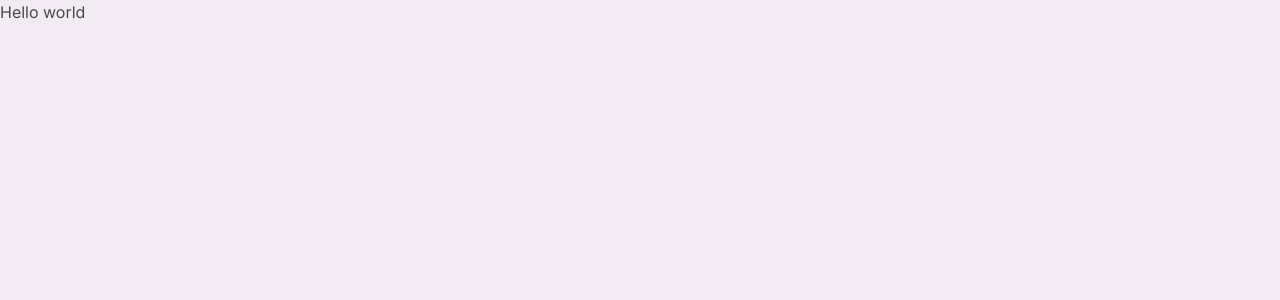
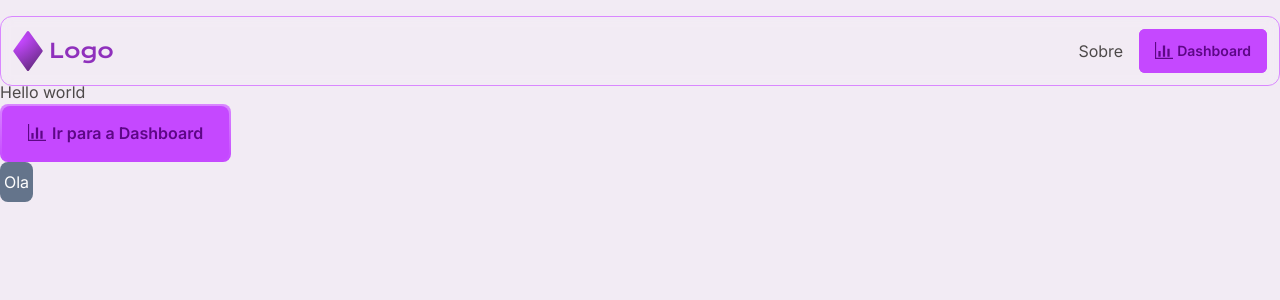
Before and after one commit to PietroRhyan/frontend-test, a Next.js app: page / in a window 1280 px wide. Shown: the top 300 px of the page. Built offline with nearby package versions, Linux system fonts and the light colour scheme.

Commit message:
feat: add navbar

```diff
--- a/package.json
+++ b/package.json
@@ -9,9 +9,11 @@
     "lint": "next lint"
   },
   "dependencies": {
+    "eslint-plugin-tailwindcss": "^3.13.0",
     "next": "13.5.4",
     "react": "^18",
-    "react-dom": "^18"
+    "react-dom": "^18",
+    "react-icons": "^4.12.0"
   },
   "devDependencies": {
     "@rocketseat/eslint-config": "^2.1.0",
@@ -22,6 +24,7 @@
     "eslint": "^8",
     "eslint-config-next": "13.5.4",
     "postcss": "^8",
+    "tailwind-variants": "^0.1.18",
     "tailwindcss": "^3",
     "typescript": "^5"
   }
--- a/src/app/layout.tsx
+++ b/src/app/layout.tsx
@@ -1,16 +1,26 @@
+import { Navbar } from '@/components/Navbar'
 import '../styles/globals.css'
 import type { Metadata } from 'next'
+// eslint-disable-next-line camelcase
 import { Inter, Space_Grotesk, Krona_One } from 'next/font/google'
 
-const inter = Inter({ subsets: ['latin'], variable: '--font-inter'})
-const krona = Krona_One({ subsets: ['latin'], variable: '--font-krona', weight: '400' })
-const grotesk = Space_Grotesk({ subsets: ['latin'], variable: '--font-grotesk', weight: '700' })
+const inter = Inter({ subsets: ['latin'], variable: '--font-inter' })
+const krona = Krona_One({
+  subsets: ['latin'],
+  variable: '--font-krona',
+  weight: '400',
+})
+const grotesk = Space_Grotesk({
+  subsets: ['latin'],
+  variable: '--font-grotesk',
+  weight: '700',
+})
 
 export const metadata: Metadata = {
   title: 'Looplex Front Test',
   description: 'This website is a test for Frontend Developer at Looplex',
-  authors: [{ name: "Pietro Rhyan", url: "https://github.com/PietroRhyan" }],
-  keywords: ["nextjs", "react", "typescript"],
+  authors: [{ name: 'Pietro Rhyan', url: 'https://github.com/PietroRhyan' }],
+  keywords: ['nextjs', 'react', 'typescript'],
   icons: {
     icon: '/favicon.svg',
     shortcut: '/favicon.svg',
@@ -25,7 +35,12 @@ export default function RootLayout({
 }) {
   return (
     <html lang="en">
-      <body className={`${inter.className} ${krona.variable} ${grotesk.variable}`}>{children}</body>
+      <body
+        className={`${inter.className} ${krona.variable} ${grotesk.variable}`}
+      >
+        <Navbar />
+        {children}
+      </body>
     </html>
   )
 }
--- a/src/app/page.tsx
+++ b/src/app/page.tsx
@@ -1,7 +1,19 @@
+import { DashboardButton } from '@/components/DashboardButton'
+
 export default function Home() {
   return (
-    <div>
-      <h1 className="">Hello world</h1>
-    </div>
+    <main className="mx-auto max-w-7xl">
+      <section className="mt-10">
+        <h1 className="pt-10">Hello world</h1>
+        <DashboardButton
+          title="Ir para a Dashboard"
+          buttonStyle="big"
+          hasIcon
+        />
+        <div className="w-fit rounded-lg bg-slate-500 px-1 py-2 text-white hover:bg-opacity-80 ">
+          Ola
+        </div>
+      </section>
+    </main>
   )
 }
--- /dev/null
+++ b/src/components/DashboardButton/index.tsx
@@ -0,0 +1,45 @@
+import { GoGraph } from 'react-icons/go'
+import { VariantProps, tv } from 'tailwind-variants'
+
+const buttonWrapper = tv({
+  base: 'group flex w-fit items-center justify-center rounded-md bg-purple transition-all duration-200 hover:bg-opacity-80',
+  variants: {
+    wrapperStyle: {
+      small: '',
+      big: 'rounded-lg bg-gradient-to-b from-light-purple to-purple p-[2px]',
+    },
+  },
+})
+
+const button = tv({
+  base: 'flex items-center justify-center bg-purple font-semibold text-dark-purple transition-all duration-200 group-hover:bg-opacity-80 group-hover:text-white',
+  variants: {
+    buttonStyle: {
+      small: 'gap-1 rounded-md px-4 py-3 text-sm',
+      big: 'gap-[6px] rounded-lg px-[26px] py-[15px] text-base',
+    },
+  },
+  defaultVariants: {
+    buttonStyle: 'small',
+  },
+})
+
+interface DashboardButtonProps extends VariantProps<typeof button> {
+  title: string
+  hasIcon?: boolean
+}
+
+export function DashboardButton({
+  title,
+  hasIcon,
+  buttonStyle,
+}: DashboardButtonProps) {
+  return (
+    <div className={buttonWrapper({ wrapperStyle: buttonStyle })}>
+      <button className={button({ buttonStyle })}>
+        {hasIcon ? <GoGraph size={18} /> : null}
+        {title}
+      </button>
+    </div>
+  )
+}
--- a/src/components/Navbar/index.tsx
+++ b/src/components/Navbar/index.tsx
@@ -0,0 +1,24 @@
+import Image from 'next/image'
+import Link from 'next/link'
+
+import logo from 'public/images/logo.svg'
+import { DashboardButton } from '../DashboardButton'
+
+export function Navbar() {
+  return (
+    <header className="fixed left-1/2 top-4 flex w-full max-w-7xl -translate-x-1/2 items-center justify-between rounded-xl border border-light-purple bg-[#F2EBF450] p-3 backdrop-blur-[6px]">
+      <div className="flex items-center justify-center gap-[6px]">
+        <div>
+          <Image src={logo} alt="Logo Icon" width={30} height={42} />
+        </div>
+
+        <span className="text-krona text-xl text-[#8F30BC]">Logo</span>
+      </div>
+
+      <div className="flex items-center justify-center gap-4">
+        <Link href="#">Sobre</Link>
+        <DashboardButton title="Dashboard" buttonStyle="small" hasIcon />
+      </div>
+    </header>
+  )
+}
--- a/tailwind.config.ts
+++ b/tailwind.config.ts
@@ -1,23 +1,24 @@
 import type { Config } from 'tailwindcss'
 
 const config: Config = {
-  content: [
-    './src/**/*.tsx',
-  ],
+  content: ['./src/**/*.tsx'],
   theme: {
     extend: {
       colors: {
-        bg: "#F2EBF4",
-        "bg-gray": "#E4E4E4",
+        bg: '#F2EBF4',
+        'bg-gray': '#E4E4E4',
 
-        "light-text": "#7A7A7A",
-        text: "#4D4949",
-        "dark-text": "#1E1E1E",
+        'light-text': '#7A7A7A',
+        text: '#4D4949',
+        'dark-text': '#1E1E1E',
 
-        "light-purple": "#D987FF",
-        purple: "#C548FF",
-        "dark-purple": "#5D0786"
-      }
+        'light-purple': '#D987FF',
+        purple: '#C548FF',
+        'dark-purple': '#5D0786',
+      },
+      boxShadow: {
+        thin: '0 4px 10px 0 #00000005, 0 2px 2px 0 #00000015',
+      },
     },
   },
   plugins: [],
```
Also changed, not shown: 1 other file (tests, documents, lock files or other folders).
